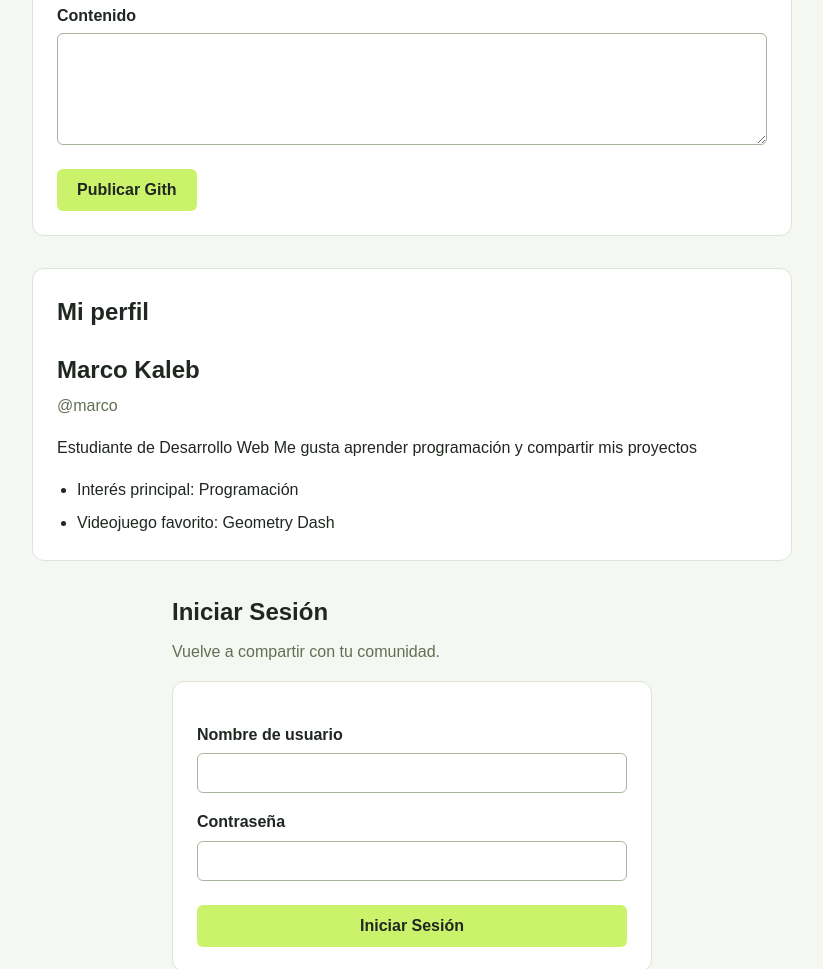
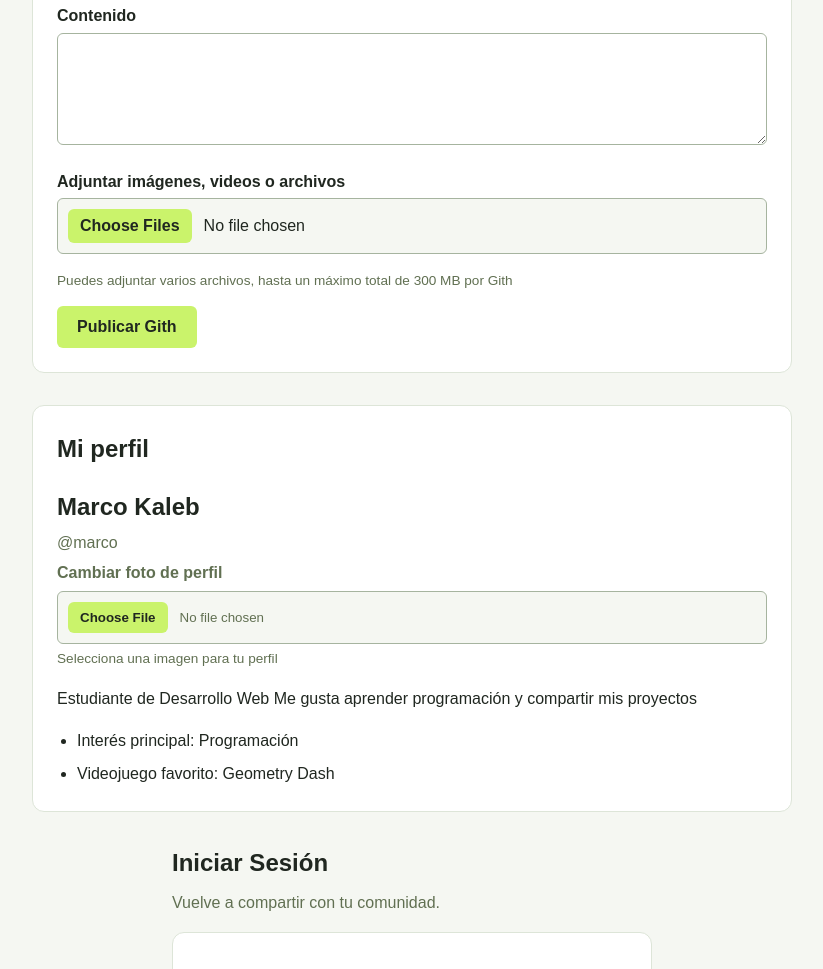
Before and after one commit to marcocorderolobo/Githio, a plain HTML site: page index.html in a window 1280 px wide. Shown: the part 2085-3054 px from the top of the page, without its empty margins (228-1051 px from the left). Drawn offline with Linux system fonts and the light colour scheme.

Commit message:
Agregar campos y estilos para adjuntar archivos y foto de perfil

```diff
--- a/CSS/style.css
+++ b/CSS/style.css
@@ -429,6 +429,73 @@ footer a:hover {
     margin-bottom: 0;
 }
 
+#archivos-gith {
+    background-color: #f5f7f2;
+}
+
+#archivos-gith::file-selector-button {
+    margin-right: 12px;
+    padding: 8px 12px;
+    background-color: #caf36b;
+    color: #202720;
+    border: none;
+    border-radius: 6px;
+    font-family: inherit;
+    font-weight: bold;
+    cursor: pointer;
+}
+
+#archivos-gith::file-selector-button:hover {
+    background-color: #b5df55;
+}
+
+#ayuda-archivos {
+    font-size: 0.85rem;
+    color: #617052;
+}
+
+#foto-perfil {
+    box-sizing: border-box;
+    width: 100%;
+    padding: 10px;
+    background-color: #f5f7f2;
+    border: 1px solid #a6b49f;
+    border-radius: 6px;
+    font-family: inherit;
+}
+
+#foto-perfil::file-selector-button {
+    margin-right: 12px;
+    padding: 8px 12px;
+    background-color: #caf36b;
+    color: #202720;
+    border: none;
+    border-radius: 6px;
+    font-family: inherit;
+    font-weight: bold;
+    cursor: pointer;
+}
+
+#foto-perfil::file-selector-button:hover {
+    background-color: #b5df55;
+}
+
+#ayuda-foto-perfil {
+    font-size: 0.85rem;
+    color: #617052;
+}
+
+label[for="foto-perfil"] {
+    display: block;
+    margin-bottom: 6px;
+    font-weight: bold;
+}
+
+#foto-perfil:focus {
+    outline: 2px solid #365d24;
+    outline-offset: 2px;
+}
+
 
 
 @media (max-width: 700px) {
--- a/index.html
+++ b/index.html
@@ -132,6 +132,15 @@
                     <textarea id="contenido-gith" name="contenido" rows="5" minlength="5" maxlength="500" required></textarea>
                 </p>
 
+                <p>
+                    <label for="archivos-gith">Adjuntar imágenes, videos o archivos</label>
+                    <input type="file" id="archivos-gith" name="archivos" multiple aria-describedby="ayuda-archivos">
+                </p>
+
+                <p id="ayuda-archivos">
+                    Puedes adjuntar varios archivos, hasta un máximo total de 300 MB por Gith
+                </p>
+
                 <button type="submit" disabled>Publicar Gith</button>
             </form>
         </section>
@@ -142,6 +151,14 @@
             <header class="encabezado-perfil">
                 <h3>Marco Kaleb</h3>
                 <p>@marco</p>
+                <p>
+                    <label for="foto-perfil">Cambiar foto de perfil</label>
+                    <input type="file" id="foto-perfil" name="foto-perfil" accept="image/*" aria-describedby="ayuda-foto-perfil">
+                </p>
+
+                <p id="ayuda-foto-perfil">
+                    Selecciona una imagen para tu perfil
+                </p>
             </header>
 
             <p>
```
